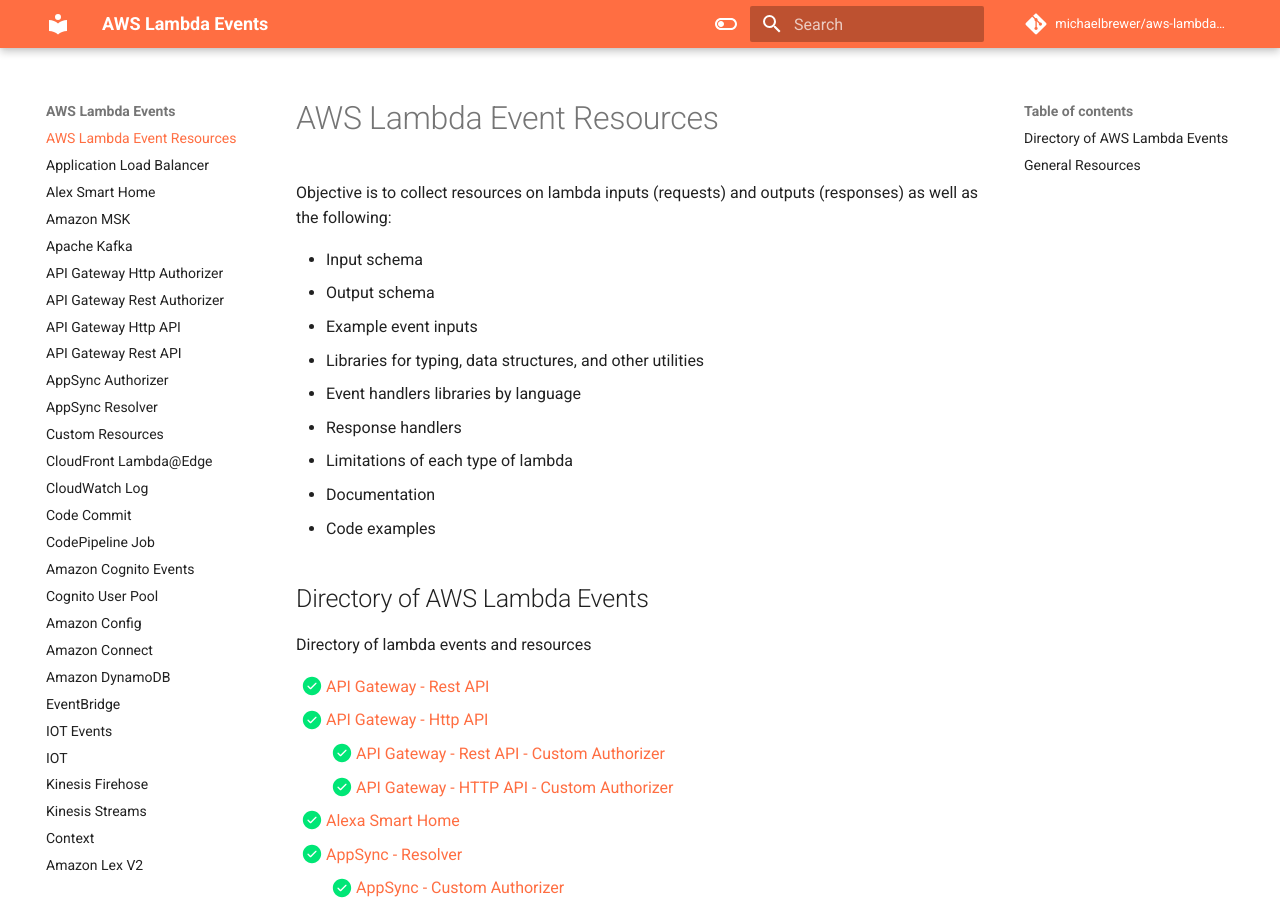
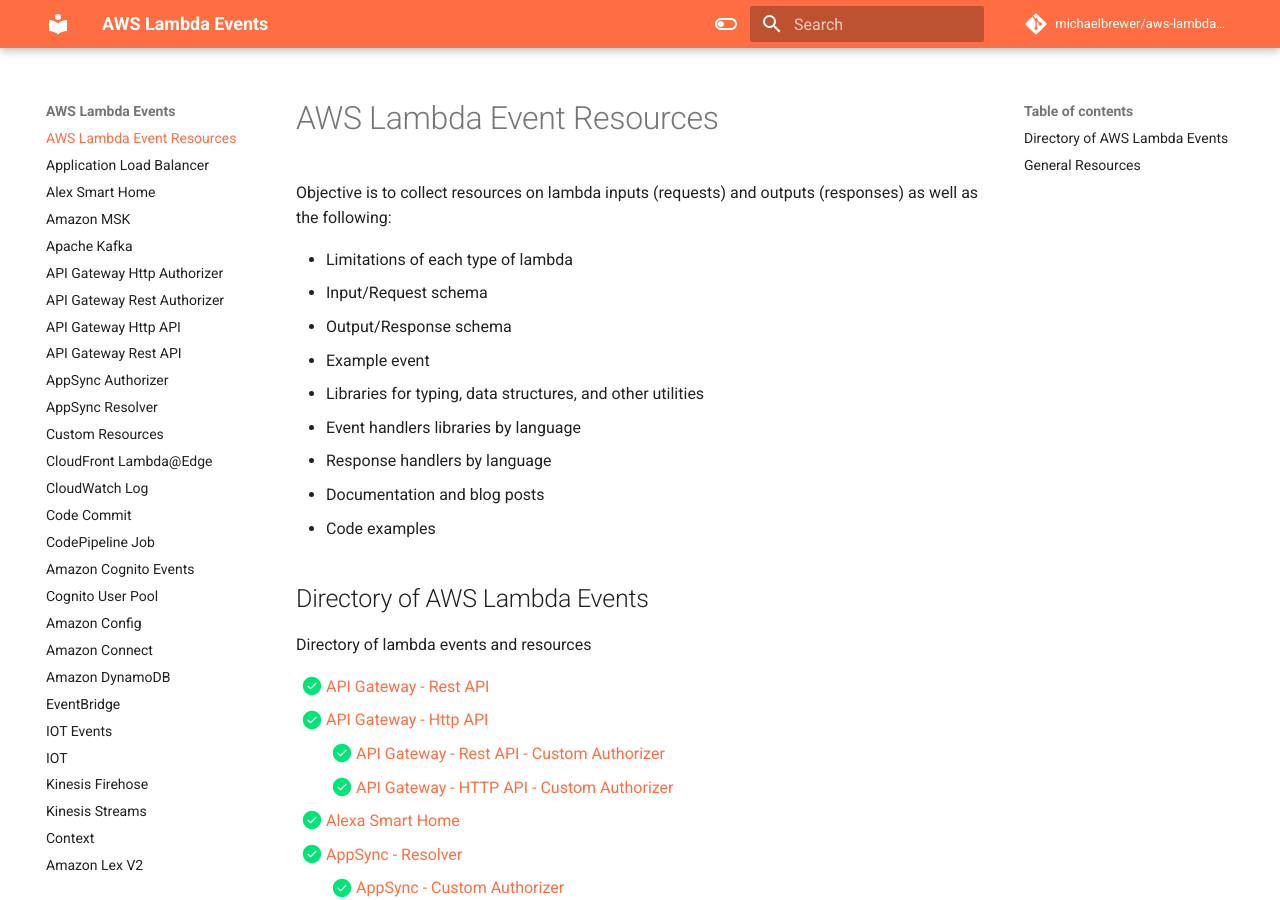
Before and after one commit to michaelbrewer/aws-lambda-events, an MkDocs documentation site: the page built from docs/index.md, in a window 1280 px wide and 900 px high. Built offline with MkDocs 1.6.1 and Material for MkDocs 9.7.7, drawn with Linux system fonts in a browser that asks for light colours; comment, search, counter and statistics services are not loaded.

```diff
--- a/docs/index.md
+++ b/docs/index.md
@@ -2,14 +2,14 @@
 
 Objective is to collect resources on lambda inputs (requests) and outputs (responses) as well as the following:
 
-- Input schema
-- Output schema
-- Example event inputs
+- Limitations of each type of lambda
+- Input/Request schema
+- Output/Response schema
+- Example event
 - Libraries for typing, data structures, and other utilities
 - Event handlers libraries by language
-- Response handlers
-- Limitations of each type of lambda
-- Documentation
+- Response handlers by language
+- Documentation and blog posts
 - Code examples
 
 ## Directory of AWS Lambda Events
@@ -64,4 +64,4 @@ List of resources that are used in AWS Lambda
 - [AWS Lambda Powertools - Java](https://awslabs.github.io/aws-lambda-powertools-java/){target="_blank"}
 - [Bref - Php](https://bref.sh/){target="_blank"} - php runtime and libraries
 - [Rust - aws-lambda-rust-runtime](https://github.com/awslabs/aws-lambda-rust-runtime) - runtime and framework and will soon include `aws_lambda_events`
-- [Rust - aws_lambda_events](https://github.com/LegNeato/aws-lambda-events) - structs for most lambda events
+    - [Rust - aws_lambda_events](https://github.com/LegNeato/aws-lambda-events) - structs for most lambda events
```
